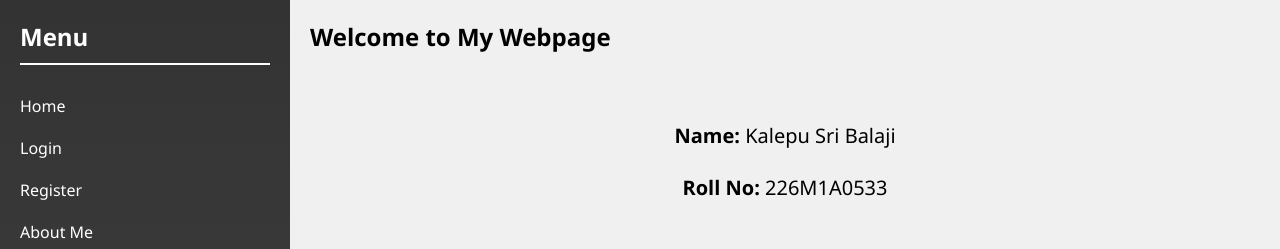
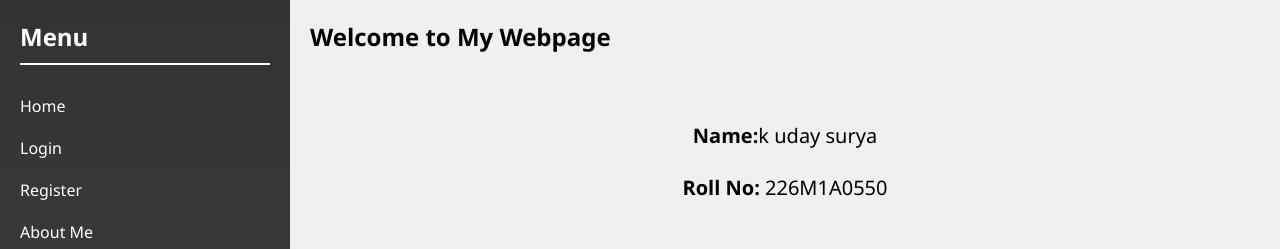
Before and after one commit to Surya226-50/Surya, a plain HTML site: page home.html in a window 1280 px wide. Shown: the top 249 px of the page. Drawn offline with Linux system fonts and the light colour scheme.

Commit message:
Update home.html

```diff
--- a/home.html
+++ b/home.html
@@ -96,8 +96,8 @@
     <div class="content">
         <h2>Welcome to My Webpage</h2>
         <para>
-	<p><b>Name:</b> Kalepu Sri Balaji</p>
-        <p><b>Roll No:</b> 226M1A0533</p>
+	<p><b>Name:</b>k uday surya</p>
+        <p><b>Roll No:</b> 226M1A0550</p>
 	</para>
         <section class="department-section">
             <h2 class="department-title">Department Information</h2>
```
